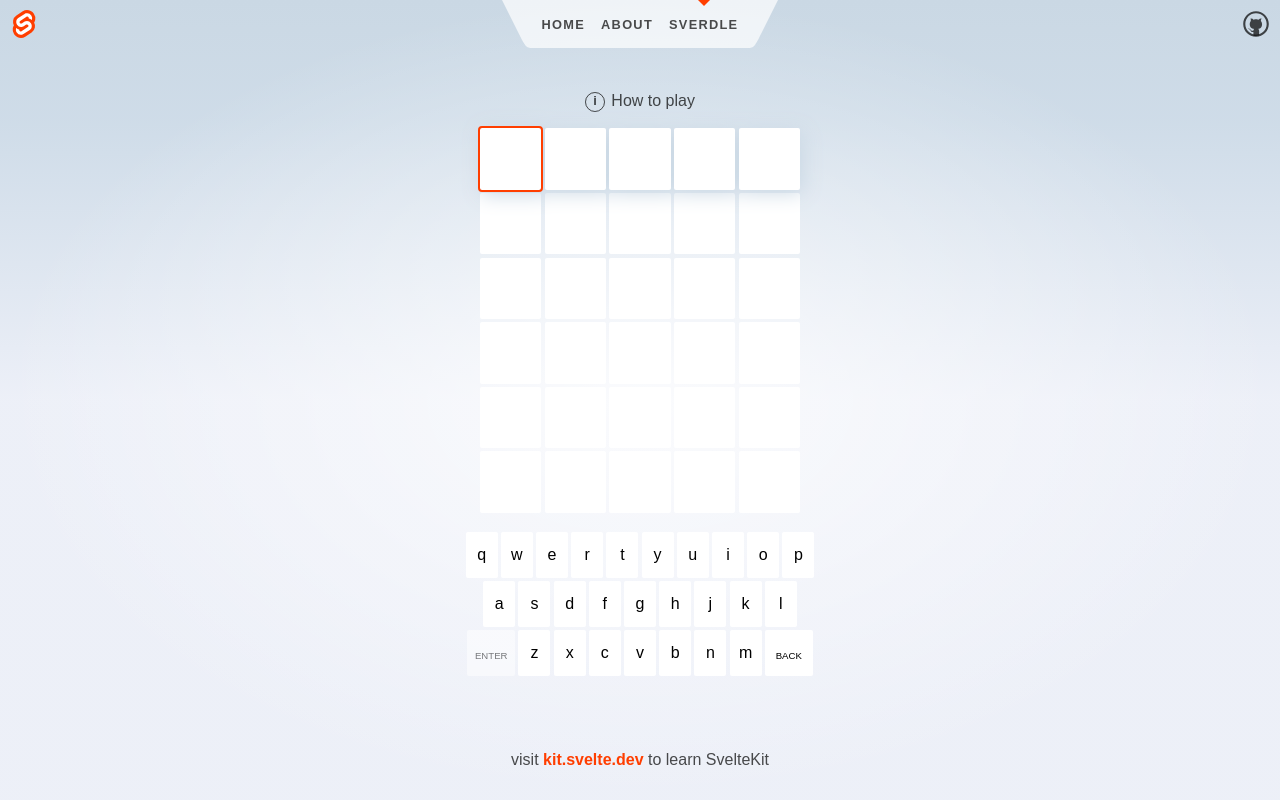
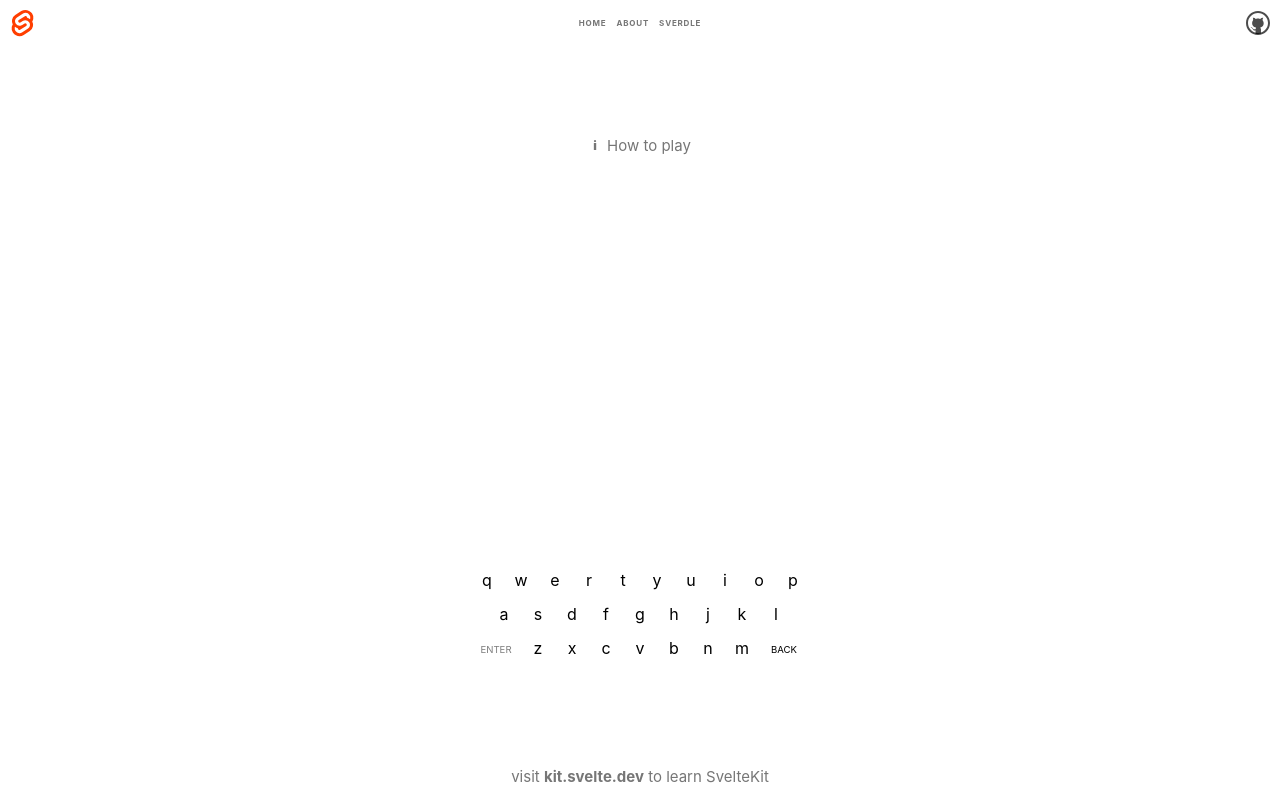
Before and after one commit to hckang80/svelte-inventory, a SvelteKit app: page /sverdle in a window 1280 px wide. Built offline with nearby package versions, Linux system fonts and the light colour scheme; no server answers.

Commit message:
feat: add the reset.css

```diff
--- /dev/null
+++ b/src/assets/styles/index.css
@@ -0,0 +1 @@
+@import './reset.css';
--- /dev/null
+++ b/src/assets/styles/reset.css
@@ -0,0 +1,123 @@
+*,
+*::before,
+*::after {
+	box-sizing: border-box;
+}
+
+body,
+h1,
+h2,
+h3,
+h4,
+p,
+ul[class],
+ol[class],
+menu[class],
+li,
+figure,
+figcaption,
+blockquote,
+dl,
+dd {
+	margin: 0;
+	padding: 0;
+}
+
+html {
+	font-size: 10px;
+	-webkit-text-size-adjust: 100%;
+}
+
+body {
+	min-height: 100vh;
+	min-height: 100dvh;
+	scroll-behavior: smooth;
+	text-rendering: optimizeSpeed;
+	font:
+		1.5rem/1.5 Pretendard,
+		-apple-system,
+		system-ui,
+		Roboto,
+		sans-serif;
+	color: #767676;
+}
+
+ul[class],
+ol[class],
+menu[class] {
+	list-style: none;
+	margin: 0;
+	padding: 0;
+}
+
+img,
+svg {
+	vertical-align: middle;
+	max-width: 100%;
+	height: auto;
+	border: 0;
+}
+
+input,
+button,
+textarea,
+select {
+	font: inherit;
+}
+
+a {
+	display: inline-block;
+	color: inherit;
+	text-decoration: none;
+}
+
+address,
+em,
+i {
+	font-style: normal;
+}
+
+button {
+	all: unset;
+	box-sizing: border-box;
+
+	&:focus-visible {
+		outline: 1px auto -webkit-focus-ring-color;
+	}
+
+	&:not(:disabled) {
+		cursor: pointer;
+	}
+}
+
+table[class] {
+	table-layout: fixed;
+	border-collapse: collapse;
+	width: 100%;
+}
+
+summary {
+	cursor: pointer;
+
+	&::-webkit-details-marker,
+	&::marker {
+		display: none;
+		content: '';
+	}
+}
+
+.visually-hidden {
+	border: 0;
+	clip: rect(0 0 0 0);
+	height: auto;
+	margin: 0;
+	overflow: hidden;
+	padding: 0;
+	position: absolute;
+	width: 1px;
+	white-space: nowrap;
+}
+
+.no-scroll {
+	overflow: hidden;
+}
--- a/src/routes/+layout.svelte
+++ b/src/routes/+layout.svelte
@@ -1,6 +1,6 @@
 <script>
 	import Header from './Header.svelte';
-	import './styles.css';
+	import '$src/assets/styles/index.css';
 </script>
 
 <div class="app">
--- a/src/routes/styles.css
+++ /dev/null
@@ -1,107 +0,0 @@
-@import '@fontsource/fira-mono';
-
-:root {
-	--font-body: Arial, -apple-system, BlinkMacSystemFont, 'Segoe UI', Roboto, Oxygen, Ubuntu,
-		Cantarell, 'Open Sans', 'Helvetica Neue', sans-serif;
-	--font-mono: 'Fira Mono', monospace;
-	--color-bg-0: rgb(202, 216, 228);
-	--color-bg-1: hsl(209, 36%, 86%);
-	--color-bg-2: hsl(224, 44%, 95%);
-	--color-theme-1: #ff3e00;
-	--color-theme-2: #4075a6;
-	--color-text: rgba(0, 0, 0, 0.7);
-	--column-width: 42rem;
-	--column-margin-top: 4rem;
-	font-family: var(--font-body);
-	color: var(--color-text);
-}
-
-body {
-	min-height: 100vh;
-	margin: 0;
-	background-attachment: fixed;
-	background-color: var(--color-bg-1);
-	background-size: 100vw 100vh;
-	background-image: radial-gradient(
-			50% 50% at 50% 50%,
-			rgba(255, 255, 255, 0.75) 0%,
-			rgba(255, 255, 255, 0) 100%
-		),
-		linear-gradient(180deg, var(--color-bg-0) 0%, var(--color-bg-1) 15%, var(--color-bg-2) 50%);
-}
-
-h1,
-h2,
-p {
-	font-weight: 400;
-}
-
-p {
-	line-height: 1.5;
-}
-
-a {
-	color: var(--color-theme-1);
-	text-decoration: none;
-}
-
-a:hover {
-	text-decoration: underline;
-}
-
-h1 {
-	font-size: 2rem;
-	text-align: center;
-}
-
-h2 {
-	font-size: 1rem;
-}
-
-pre {
-	font-size: 16px;
-	font-family: var(--font-mono);
-	background-color: rgba(255, 255, 255, 0.45);
-	border-radius: 3px;
-	box-shadow: 2px 2px 6px rgb(255 255 255 / 25%);
-	padding: 0.5em;
-	overflow-x: auto;
-	color: var(--color-text);
-}
-
-.text-column {
-	display: flex;
-	max-width: 48rem;
-	flex: 0.6;
-	flex-direction: column;
-	justify-content: center;
-	margin: 0 auto;
-}
-
-input,
-button {
-	font-size: inherit;
-	font-family: inherit;
-}
-
-button:focus:not(:focus-visible) {
-	outline: none;
-}
-
-@media (min-width: 720px) {
-	h1 {
-		font-size: 2.4rem;
-	}
-}
-
-.visually-hidden {
-	border: 0;
-	clip: rect(0 0 0 0);
-	height: auto;
-	margin: 0;
-	overflow: hidden;
-	padding: 0;
-	position: absolute;
-	width: 1px;
-	white-space: nowrap;
-}
```
